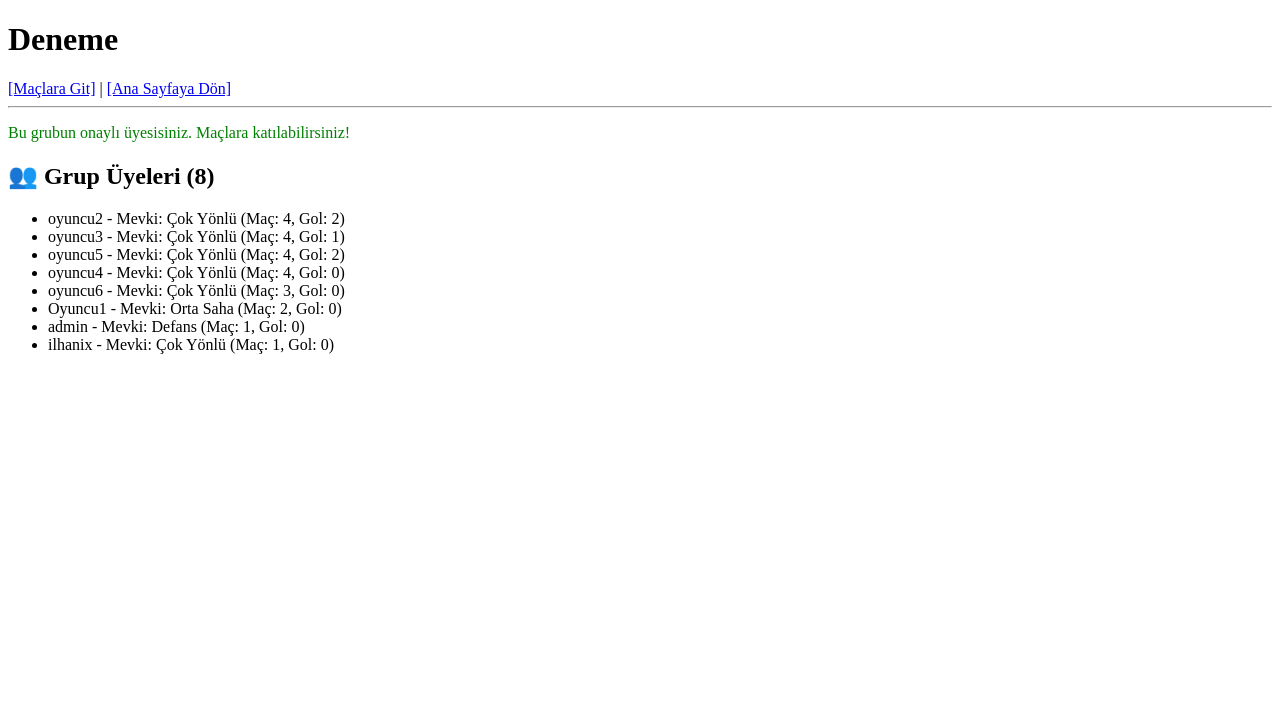
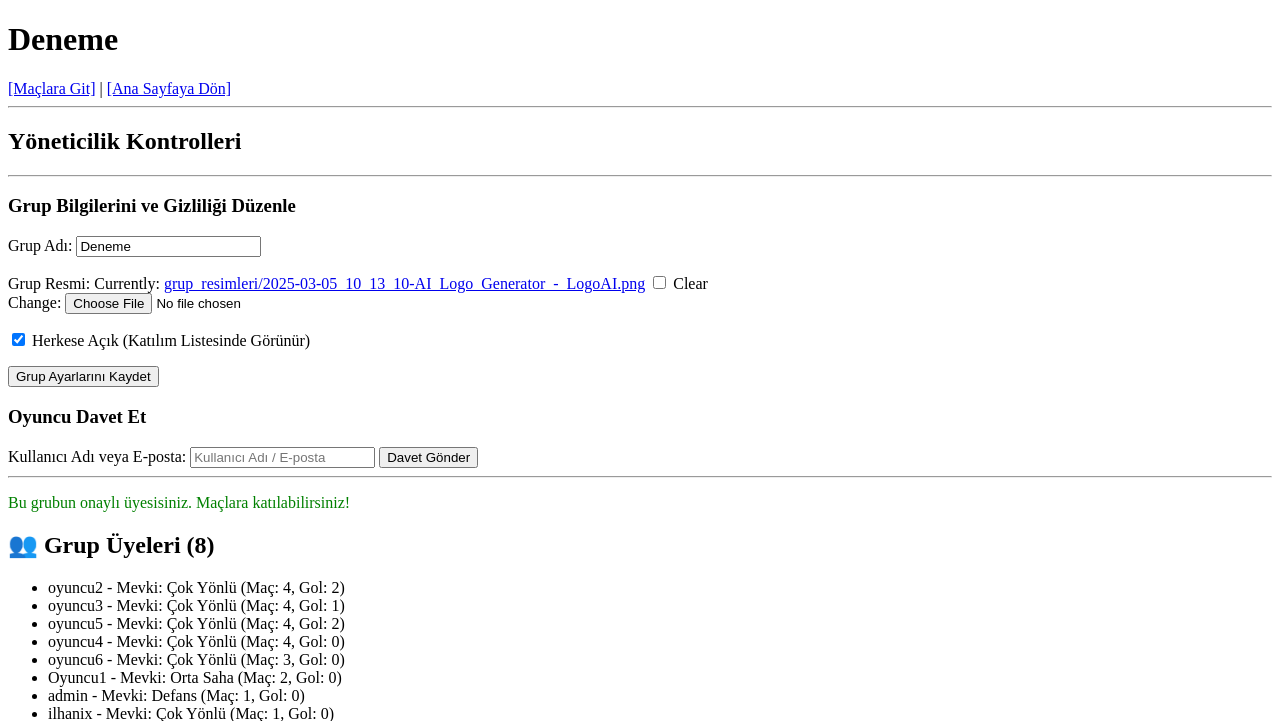
Before and after one commit to ilhanix/Matchday, a Django app: page /grup/1/ in a window 1280 px wide. Shown: the top 721 px of the page. Run offline with Django 5.2, Linux system fonts and the light colour scheme; a user stored in the database is signed in; data comes from the database, SQL or seed files in the repository; both versions use the stored data as it was after the commit.

Commit message:
Grup gizliliği eklendi

```diff
--- a/grup_yonetimi/forms.py
+++ b/grup_yonetimi/forms.py
@@ -12,7 +12,11 @@ class GrupForm(forms.ModelForm):
     # Bu form ile kullanıcı sadece Grup Adı ve Resmi girecek.
     class Meta:
         model = Grup
-        fields = ['grup_adi', 'grup_resmi']
+        # KRİTİK: 'herkese_gorunur' alanını fields listesine ekleyin
+        fields = ['grup_adi', 'grup_resmi', 'herkese_gorunur'] # <<< GÜNCELLENDİ
+        widgets = {
+            'grup_adi': forms.TextInput(attrs={'placeholder': 'Grubunuza bir isim verin'}),
+        }
 
 class GrupAyarlariForm(forms.ModelForm):
     # Bu form ile grup ayarlarını varsayılan değerlerle oluşturabiliriz.
--- a/grup_yonetimi/templates/grup_yonetimi/grup_detay.html
+++ b/grup_yonetimi/templates/grup_yonetimi/grup_detay.html
@@ -11,7 +11,40 @@
     <a href="{% url 'ana_sayfa' %}">[Ana Sayfaya Dön]</a>
 
     <hr>
+    {% if grup.yonetici == user %}
+    <h2>Yöneticilik Kontrolleri</h2>
+    <hr>
+    <h3>Grup Bilgilerini ve Gizliliği Düzenle</h3>
+    <form method="post" enctype="multipart/form-data" action="{% url 'grup_detay' grup.id %}">
+        {% csrf_token %}
+        <p>
+            <label for="{{ grup_formu.grup_adi.id_for_label }}">Grup Adı:</label>
+            {{ grup_formu.grup_adi }}
+        </p>
 
+        <p>
+            <label for="{{ grup_formu.grup_resmi.id_for_label }}">Grup Resmi:</label>
+            {{ grup_formu.grup_resmi }}
+        </p>
+
+        <p>
+            {{ grup_formu.herkese_gorunur }}
+            <label for="{{ grup_formu.herkese_gorunur.id_for_label }}">Herkese Açık (Katılım Listesinde Görünür)</label>
+        </p>
+
+        <button type="submit">Grup Ayarlarını Kaydet</button>
+    </form>
+    <h3>Oyuncu Davet Et</h3>
+    <form method="post" action="{% url 'davet_gonder' grup.id %}">
+        {% csrf_token %}
+        <label for="davet_edilecek_user">Kullanıcı Adı veya E-posta:</label>
+        <input type="text" id="davet_edilecek_user" name="davet_edilecek_user" required placeholder="Kullanıcı Adı / E-posta">
+        <button type="submit">Davet Gönder</button>
+    </form>
+
+    <hr>
+
+{% endif %}
     {% if not grup_durumu %}
         <h2>Gruba Katıl</h2>
         <p>Bu gruba üye değilsiniz.</p>
--- a/grup_yonetimi/templates/grup_yonetimi/mac_listesi.html
+++ b/grup_yonetimi/templates/grup_yonetimi/mac_listesi.html
@@ -31,6 +31,7 @@
     <ul>
         {% for mac in gelecek_maclar %}
             <li>
+                {{ mac.tarih|date:"d M Y" }} @ {{ mac.saat }} - {{ mac.yer }}
                 {% if is_yonetici %}
                     <span style="margin-left: 20px;">| Yön. İşlemleri:</span>
 
--- a/grup_yonetimi/urls.py
+++ b/grup_yonetimi/urls.py
@@ -24,4 +24,6 @@ urlpatterns = [
     path('mac/<int:mac_id>/dengele/otomatik/', views.mac_dengele_otomatik, name='mac_dengele_otomatik'), # <<< YENİ
     path('mac/<int:mac_id>/dengele/manuel/', views.mac_dengele_manuel, name='mac_dengele_manuel'), # <<< YENİ
     path('test-katilimci-ata/', views.test_katilimci_ata, name='test_katilimci_ata'), # <<< YENİ SATIR
+    path('davet/<int:grup_id>/yanit/', views.davet_kabul_et, name='davet_kabul_et'), # <<< YENİ
+    path('grup/<int:grup_id>/davet-gonder/', views.davet_gonder, name='davet_gonder'), # <<< YENİ
 ]
--- a/grup_yonetimi/views.py
+++ b/grup_yonetimi/views.py
@@ -3,7 +3,7 @@
 from django.contrib.auth.models import User
 from django.shortcuts import render, redirect, get_object_or_404
 from django.contrib.auth.decorators import login_required
-from .models import Grup, GrupOyuncu, Mac, MacOyuncu, MacKatilim
+from .models import Grup, GrupOyuncu, Mac, MacOyuncu, MacKatilim, GrupDavet
 from django.contrib.auth.models import User
 from .utils import find_optimal_teams # Dengeleme fonksiyonumuz
 from django.contrib.auth.views import LogoutView
@@ -189,6 +189,10 @@ def ana_sayfa(request):
     # Yönetilen grupların ID'leri (Yönetilen gruplar otomatik onaylı sayılır)
     yonetilen_grup_ids = Grup.objects.filter(yonetici=user).values_list('id', flat=True)
 
+    davet_edilen_grup_ids = GrupDavet.objects.filter(
+        davet_edilen=user,
+        durum='B'
+    ).values_list('grup_id', flat=True)
     # 2. KATEGORİLERİ OLUŞTURMA
 
     # A) ONAYLI GRUPLARIM (Yönetilenler + Onaylı Üyelikler)
@@ -206,16 +210,31 @@ def ana_sayfa(request):
     # - Yönetilenleri,
     # - Onaylı olduklarımı,
     # - Talep gönderdiklerimi çıkar.
+    # Gizlilik Kuralı: Herkese açık olanlar
+    acik_gruplar_ids = Grup.objects.filter(herkese_gorunur=True).values_list('id', flat=True)
+
+    # Davet Kuralı: Kullanıcının davet edildiği gruplar (kapalı olsa bile görünür)
+    davet_gruplar_ids = davet_edilen_grup_ids
+
+    # Tüm görünür grupların ID'leri
+    gorunur_gruplar_ids = list(acik_gruplar_ids) + list(davet_gruplar_ids)
+
     tum_iliskili_gruplar_ids = list(onayli_grup_ids) + list(bekleyen_grup_ids) + list(yonetilen_grup_ids)
 
-    katilabilecegim_gruplar = Grup.objects.exclude(
+    katilabilecegim_gruplar = Grup.objects.filter(
+        id__in=gorunur_gruplar_ids
+    ).exclude(
         id__in=tum_iliskili_gruplar_ids
     ).distinct()
+
+    # D) DAVET EDİLDİĞİM GRUPLAR (Yeni Kategori)
+    davet_gruplari = Grup.objects.filter(id__in=davet_edilen_grup_ids)
 
     context = {
         'onayli_gruplarim': onayli_gruplarim,
         'talep_gonderilen_gruplar': talep_gonderilen_gruplar,
         'katilabilecegim_gruplar': katilabilecegim_gruplar,
+        'davet_gruplari': davet_gruplari, # Davet edildiğim gruplar
         'yonetilen_gruplar': Grup.objects.filter(yonetici=user), # Yönetilenler ayrı bir liste olarak kalsın
     }
 
@@ -474,12 +493,29 @@ def grup_detay(request, grup_id):
     if grup.yonetici == user:
         # Yönetici ise, bekleyen tüm talepleri göster
         bekleyen_talepler = GrupOyuncu.objects.filter(grup=grup, onay_durumu='B')
+    is_yonetici = (grup.yonetici == request.user)
 
+    if request.method == 'POST' and is_yonetici:
+        # 1. Grup Bilgilerini Düzenleme (Gizlilik ayarı dahil)
+        form = GrupForm(request.POST, request.FILES, instance=grup)
+        if form.is_valid():
+            form.save()
+            messages.success(request, f"'{grup.grup_adi}' bilgileri güncellendi.")
+            return redirect('grup_detay', grup_id=grup.id)
+        else:
+            messages.error(request, "Grup bilgileri güncellenirken bir hata oluştu.")
+            # Form hatalıysa, mevcut sayfayı tekrar render et
+            # (form aşağıda context ile tekrar gönderilecektir)
+
+    else:
+        # GET isteği veya yetkisiz POST
+        form = GrupForm(instance=grup) # Mevcut grup verileriyle formu doldur
     # Grup üyelerini çek (Sadece onaylanmış olanlar)
     uyeler = GrupOyuncu.objects.filter(grup=grup, onay_durumu='O').select_related('oyuncu')
 
     context = {
         'grup': grup,
+        'grup_formu': form,
         'grup_durumu': grup_durumu, # None, Beklemede, Onaylandı
         'bekleyen_talepler': bekleyen_talepler, # Sadece yöneticiye görünür
         'uyeler': uyeler,
@@ -812,11 +848,11 @@ def mac_dengele_manuel(request, mac_id):
                 try:
                     oyuncu_id = key.split('_')[1]
                     oyuncu = get_object_or_404(User, pk=oyuncu_id)
-                    g_oyuncu = get_object_or_404(GrupOyuncu, grup=grup, oyunc=oyuncu)
+                    g_oyuncu = get_object_or_404(GrupOyuncu, grup=grup, oyuncu=oyuncu)
                     puan = g_oyuncu.hesapla_seviye_puani()
 
                     # Yeni MacOyuncu kaydını oluştur
-                    MacOyuncu.objects.create(mac=mac, oyunc=oyuncu, takim=value)
+                    MacOyuncu.objects.create(mac=mac, oyuncu=oyuncu, takim=value)
 
                     # Puanları topla
                     if value == 'A':
@@ -903,3 +939,117 @@ def test_katilimci_ata(request):
         'planlanan_maclar': planlanan_maclar,
     }
     return render(request, 'grup_yonetimi/test_katilimci_ata.html', context)
+
+# grup_yonetimi/views.py (Diğer fonksiyonların yanına ekleyin)
+
+@login_required
+@require_POST
+def davet_kabul_et(request, grup_id):
+    grup = get_object_or_404(Grup, pk=grup_id)
+    action = request.POST.get('action')
+
+    # Kullanıcıya ait bekleyen daveti çek
+    davet = get_object_or_404(GrupDavet, grup=grup, davet_edilen=request.user, durum='B')
+
+    try:
+        if action == 'kabul':
+            with transaction.atomic():
+                # 1. GrupOyuncu kaydını oluştur (Otomatik Onaylı)
+                GrupOyuncu.objects.create(
+                    grup=grup,
+                    oyuncu=request.user,
+                    onay_durumu='O'
+                )
+                # 2. Davet durumunu güncelle/sil
+                davet.durum = 'K'
+                davet.save()
+            messages.success(request, f"'{grup.grup_adi}' davetini kabul ettiniz ve gruba katıldınız!")
+
+        elif action == 'reddet':
+            davet.durum = 'R'
+            davet.save()
+            messages.info(request, f"'{grup.grup_adi}' davetini reddettiniz.")
+
+        return redirect('ana_sayfa')
+
+    except IntegrityError:
+        messages.error(request, "Bu gruba zaten üyesiniz veya bekleyen bir talebiniz var.")
+        davet.delete()
+        return redirect('ana_sayfa')
+
+
+# grup_yonetimi/views.py (Diğer fonksiyonların yanına ekleyin)
+
+@login_required
+@require_POST
+def davet_gonder(request, grup_id):
+    grup = get_object_or_404(Grup, pk=grup_id)
+
+    # Yöneticilik Kontrolü
+    if grup.yonetici != request.user:
+        messages.error(request, "Yalnızca grup yöneticisi davet gönderebilir.")
+        return redirect('grup_detay', grup_id=grup.id)
+
+    # Davet edilecek kullanıcının kullanıcı adı/e-postası
+    davet_edilecek_user_key = request.POST.get('davet_edilecek_user')
+
+    if not davet_edilecek_user_key:
+        messages.error(request, "Lütfen davet edilecek bir kullanıcı adı veya e-posta girin.")
+        return redirect('grup_detay', grup_id=grup.id)
+
+    # 1. Kullanıcıyı Bulma
+    try:
+        # Kullanıcı adı veya e-posta ile arama yap
+        davet_edilen_kullanici = User.objects.get(
+            Q(username=davet_edilecek_user_key) | Q(email=davet_edilecek_user_key)
+        )
+    except User.DoesNotExist:
+        messages.error(request, f"'{davet_edilecek_user_key}' kullanıcı adı veya e-posta ile bir kullanıcı bulunamadı.")
+        return redirect('grup_detay', grup_id=grup.id)
+
+    # 2. Kontroller
+
+    # A) Kendini davet etme engeli
+    if davet_edilen_kullanici == request.user:
+        messages.warning(request, "Kendinize davet gönderemezsiniz.")
+        return redirect('grup_detay', grup_id=grup.id)
+
+    try:
+        # B) Zaten üye mi? (Hem onaylı hem de bekleyen)
+        GrupOyuncu.objects.get(grup=grup, oyuncu=davet_edilen_kullanici)
+        messages.warning(request, f"'{davet_edilen_kullanici.username}' zaten bu grubun bir üyesi veya üyelik talebi beklemede.")
+        return redirect('grup_detay', grup_id=grup.id)
+
+    except GrupOyuncu.DoesNotExist:
+        pass # Üye değil, devam et
+
+    # C) Zaten bekleyen davet var mı?
+    eski_davet = GrupDavet.objects.filter(grup=grup, davet_edilen=davet_edilen_kullanici).first()
+
+    try:
+        if eski_davet:
+            if eski_davet.durum == 'B':
+                # Beklemedeyse tekrar gönderme.
+                messages.warning(request, f"'{davet_edilen_kullanici.username}' için zaten BEKLEYEN bir davetiniz var.")
+                return redirect('grup_detay', grup_id=grup.id)
+            else:
+                # Reddedilmişse (R) veya Kabul edilmişse (K), yeni bir 'B' durumuna güncelle
+                eski_davet.durum = 'B'
+                eski_davet.gonderen = request.user # Daveti gönderen kişiyi güncelle (yöneticinin değişme ihtimaline karşı)
+                eski_davet.davet_zamani = timezone.now()
+                eski_davet.save()
+                messages.success(request, f"'{davet_edilen_kullanici.username}' adlı kullanıcıya davet başarıyla YENİLENDİ.")
+
+        else:
+            # Yeni Daveti Oluştur
+            GrupDavet.objects.create(
+                grup=grup,
+                gonderen=request.user,
+                davet_edilen=davet_edilen_kullanici
+            )
+            messages.success(request, f"'{davet_edilen_kullanici.username}' adlı kullanıcıya davet başarıyla gönderildi.")
+
+    except Exception as e:
+        messages.error(request, f"Davet gönderilirken bir hata oluştu: {e}")
+
+    return redirect('grup_detay', grup_id=grup.id)
```
Also changed, not shown: grup_yonetimi/models.py (+21 -1 lines), grup_yonetimi/templates/grup_yonetimi/ana_sayfa.html (+23 -0 lines), db.sqlite3, grup_yonetimi/migrations/0006_grup_herkese_gorunur_grupdavet.py (added).
